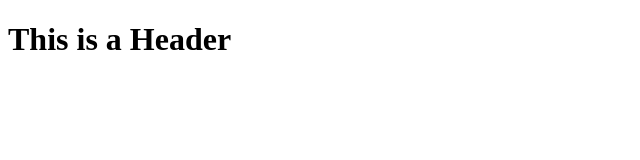
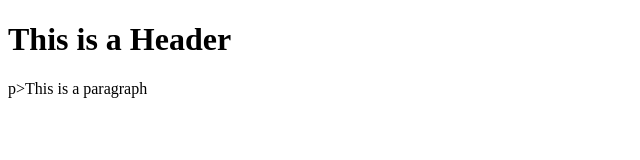
Before and after one commit to jrperiod/git-test, a plain HTML site: page index.html in a window 1280 px wide. Shown: the whole page, without its empty margins (0-640 px from the left). Drawn offline with Linux system fonts and the light colour scheme.

Commit message:
Second commit

```diff
--- a/index.html
+++ b/index.html
@@ -2,5 +2,6 @@
 <html>
    <body>
       <h1>This is a Header</h1>
+      p>This is a paragraph</p>
    </body>
 </html>
```
